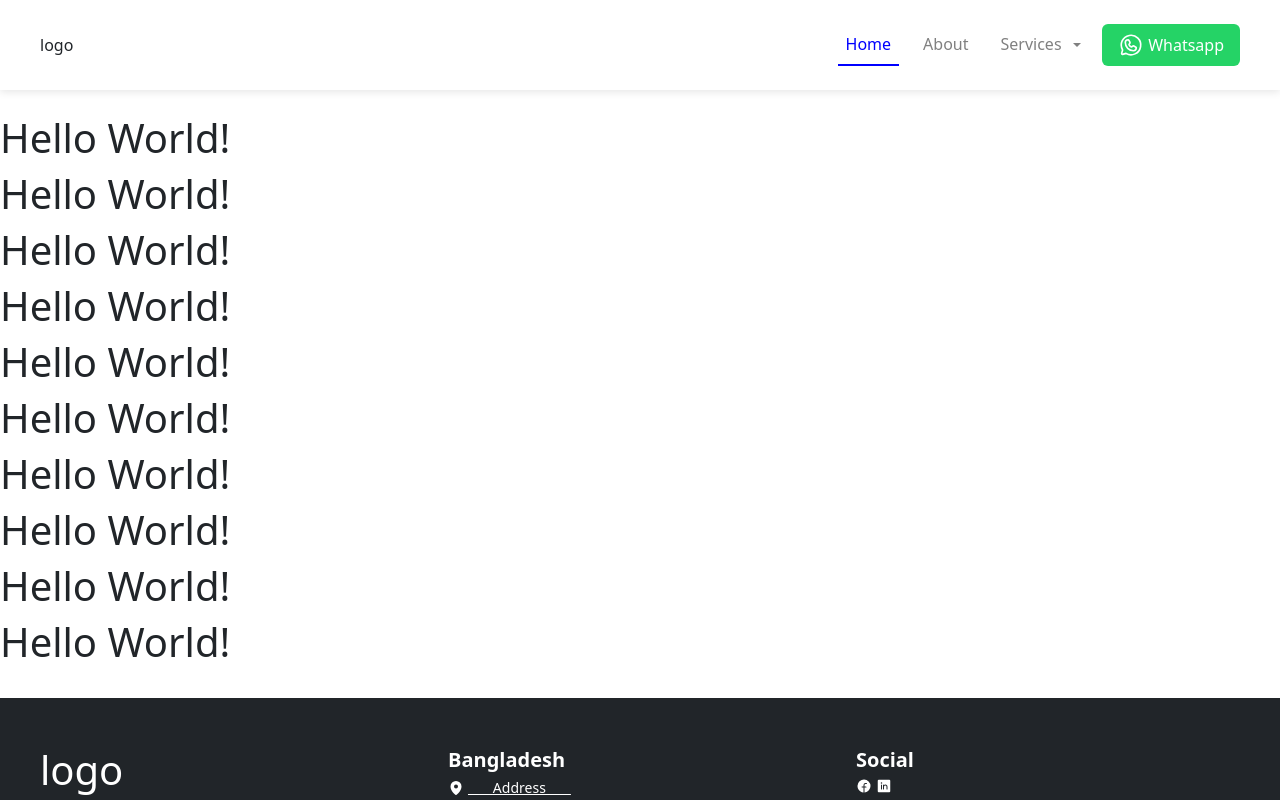
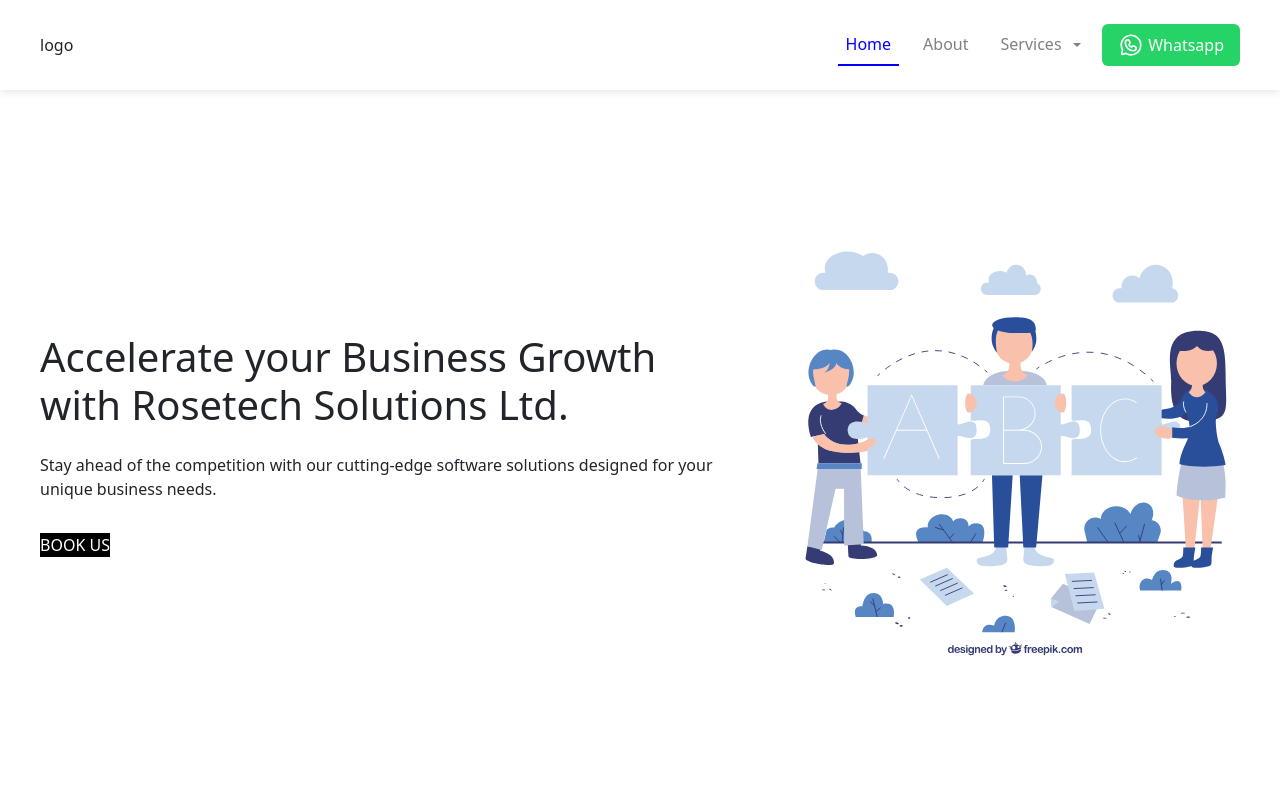
Before and after one commit to Chy-Zaber-Bin-Zahid/CodeSync5, a Next.js app: page / in a window 1280 px wide. Shown: the top 800 px of the page. Built offline with nearby package versions, Linux system fonts and the light colour scheme.

Commit message:
intro section added

```diff
--- a/app/page.tsx
+++ b/app/page.tsx
@@ -1,16 +1,10 @@
+import React from 'react';
+import Intro from '@/components/Home/Intro';
+
 export default function Home() {
   return (
-    <div className="py-4 text-[100px]">
-        <h1>Hello World!</h1>
-        <h1>Hello World!</h1>
-        <h1>Hello World!</h1>
-        <h1>Hello World!</h1>
-        <h1>Hello World!</h1>
-        <h1>Hello World!</h1>
-        <h1>Hello World!</h1>
-        <h1>Hello World!</h1>
-        <h1>Hello World!</h1>
-        <h1>Hello World!</h1>
-    </div>
+    <React.Fragment>
+      <Intro/>
+    </React.Fragment>
   );
 }
--- /dev/null
+++ b/components/Home/Intro.tsx
@@ -0,0 +1,29 @@
+import Image from 'next/image'
+import React from 'react'
+
+function Intro() {
+  return (
+    <div className="h-[calc(100vh-90px)] mq-765:h-[calc(100vh-62px)] w-full flex justify-center items-center" >
+      <div className="w-full px-3 py-4">
+        <div className='mx-auto max-w-big-screen w-full flex gap-4 justify-between items-center'>
+          <div className='flex flex-col gap-3 justify-center items-start w-[60%]' >
+            <h1>Accelerate your Business Growth with Rosetech Solutions Ltd.</h1>
+            <p>Stay ahead of the competition with our cutting-edge software solutions designed for your unique business needs.</p>
+            <button className='bg-black text-white' >BOOK US</button>
+          </div>
+          <div className='w-[40%] pl-[21px]'>
+            <Image
+              src="/home/intro.svg"
+              width={450}
+              height={400}
+              objectFit="contain"  // Ensure it scales properly
+              alt="Introduction of IT"
+            />
+          </div>
+        </div>
+      </div>
+    </div>
+  )
+}
+
+export default Intro
--- a/components/Navbar.tsx
+++ b/components/Navbar.tsx
@@ -16,7 +16,7 @@ function Navbar() {
     const baseLinkDefaultClass = "hover:text-nav-hover text-nav-default border-b-white";
     const [toggleNav,setToggleNav] = useState<boolean>(false)
     return (
-        <div className='sticky top-0 shadow-nav-shadow min-mq-765:py-6 px-2 z-40 bg-white mq-765:py-2'>
+        <div className='sticky top-0 shadow-nav-shadow min-mq-765:py-6 px-3 z-40 bg-white mq-765:py-2'>
             <div className="flex gap-2 justify-between items-center max-w-big-screen mx-auto" >
                 <div>logo</div>
                 <div className='flex justify-between items-center gap-3 mq-765:hidden' >
--- a/package.json
+++ b/package.json
@@ -10,6 +10,7 @@
   },
   "dependencies": {
     "bootstrap": "^5.3.3",
+    "gsap": "^3.12.5",
     "next": "14.2.8",
     "phosphor-react": "^1.4.1",
     "react": "^18",
```
Also changed, not shown: public/home/intro.svg (added), 1 other file (tests, documents, lock files or other folders).
